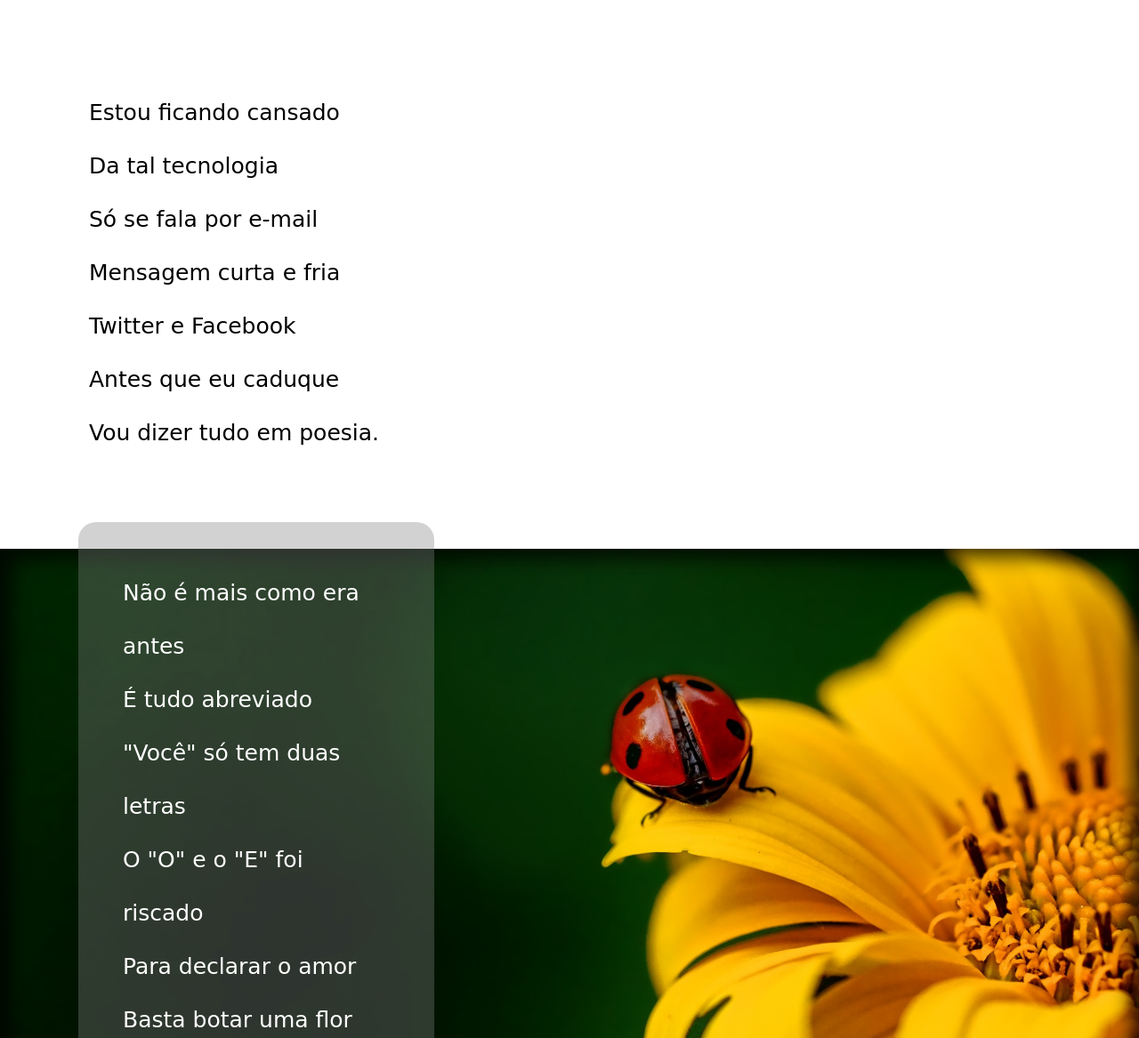
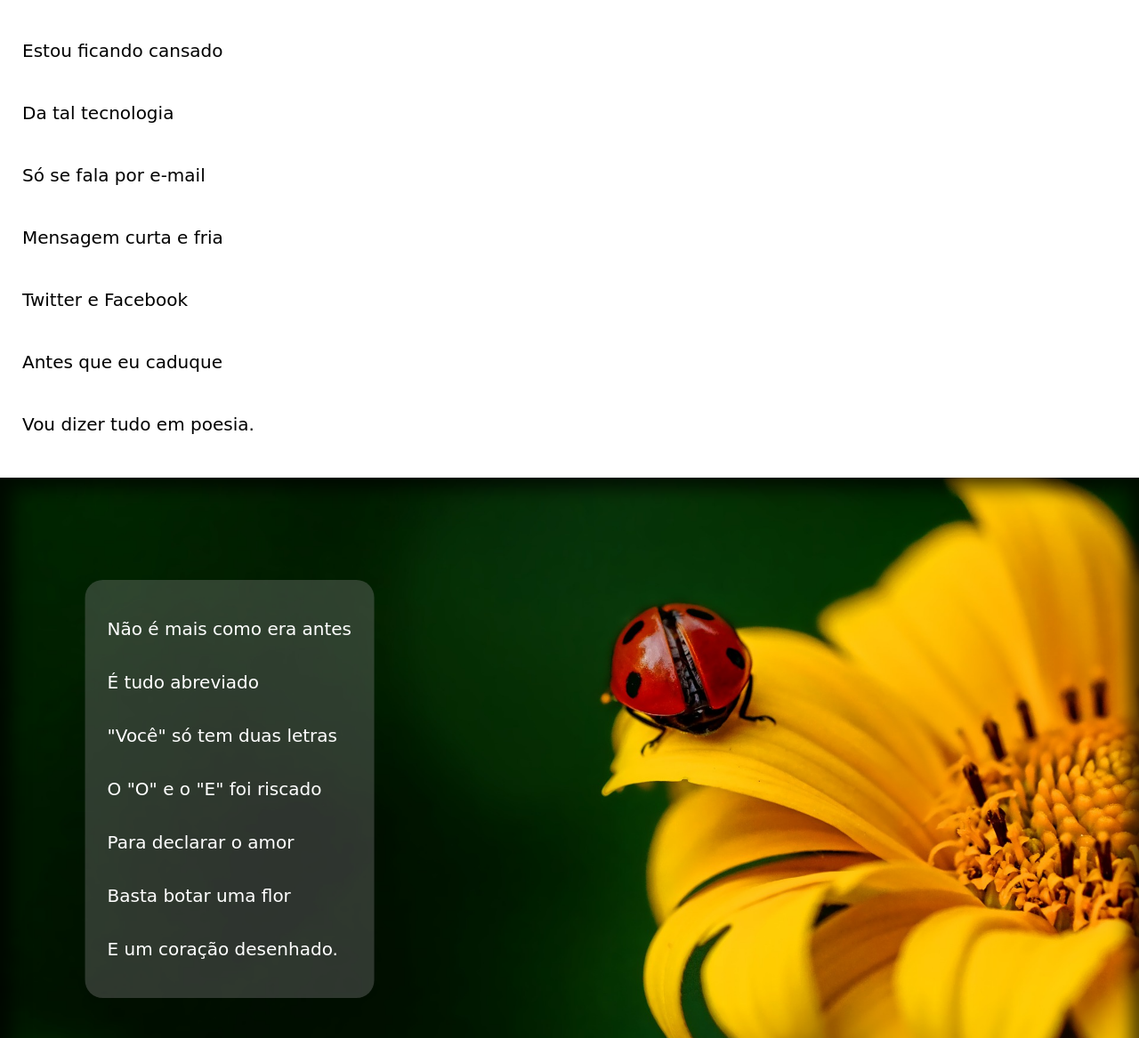
Before and after one commit to gurgelvitor/projcordel, a plain HTML site: page index.html in a window 1280 px wide. Shown: the part 213-1380 px from the top of the page at 89% size. Drawn offline with Linux system fonts and the light colour scheme.

Commit message:
working in font-size

```diff
--- a/index.html
+++ b/index.html
@@ -40,6 +40,7 @@
                 </div>
             </div>
         </section>
+            <section style="background-color: blue;">
                 //---
                 Arroba agora não pesa
                 É parte de um endereço
@@ -78,6 +79,7 @@
                 Dois pontos são dois joelhos
                 Seus lábios são aparelhos
                 Deixe que Deus interprete.
+            </section>
     </scetion>
 </body>
 </html>
--- a/style.css
+++ b/style.css
@@ -22,11 +22,10 @@ header p{
 }
 
 section > div.textonly{
-
-    font-size: 25px;
-    padding: 100px;
+    font-size: 20px;
+    padding: 25px;
     font-family: cursive;
-    line-height: 60px;
+    line-height: 70px;
 }
 
 
@@ -45,13 +44,13 @@ section > div.imagewithtext{
 }
 
 div.inboxedtext{
-    font-size: 25px;
-    padding: 50px;
+    font-size: 20px;
+    padding: 25px;
     font-family: cursive;
     line-height: 60px;
     color: white;
     background-color: rgba(128, 128, 128, 0.356);
-    max-width: 300px;
+    max-width: 400px;
     position: absolute;
     top: 50%;
     left: 10%;
```
Lines whose indentation alone changed are shown as unchanged.
